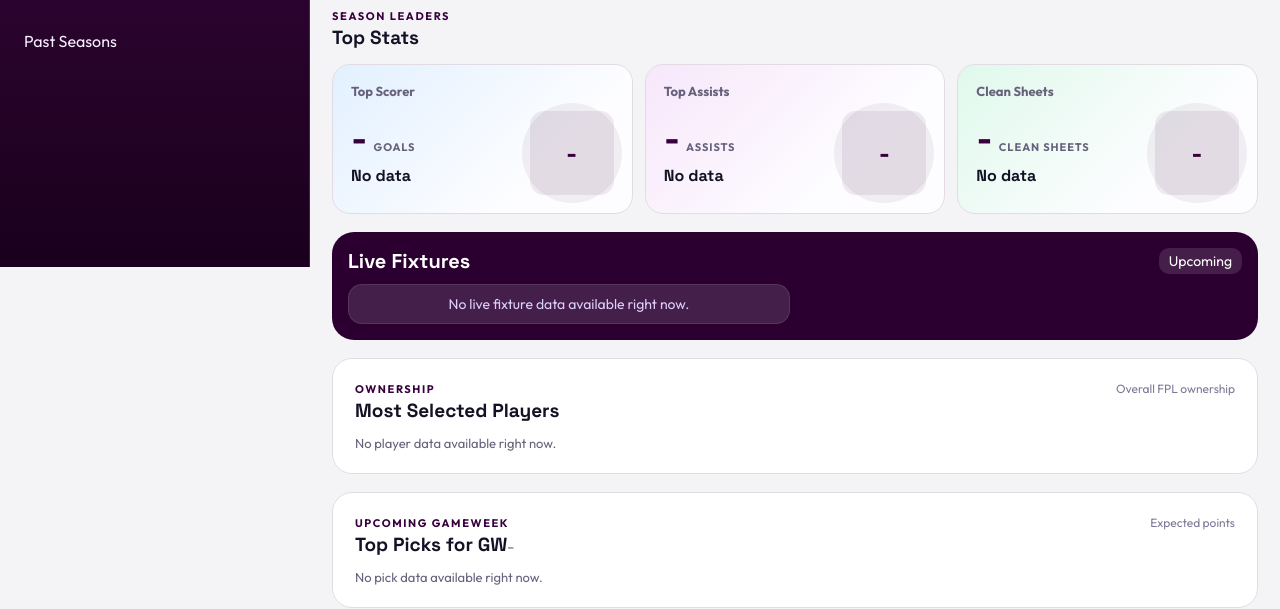
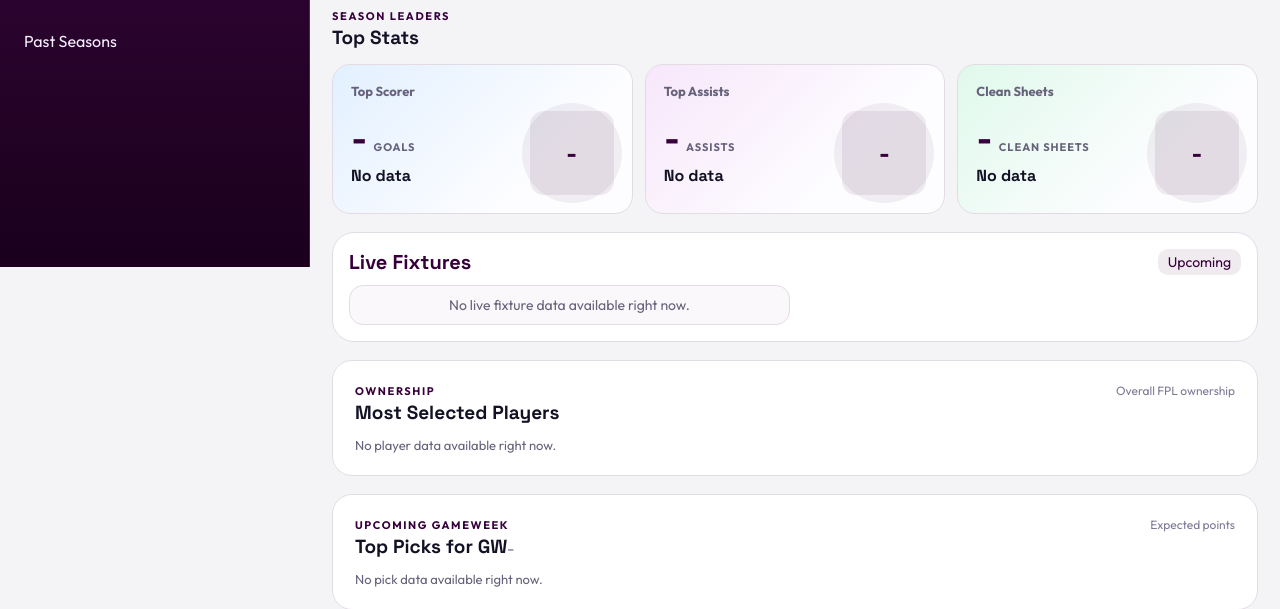
Before and after one commit to RNSAINJU/fpl-djano, a Django app: page / in a window 1280 px wide. Shown: the part 533-1142 px from the top of the page. Run offline with Django 5.2, Linux system fonts and the light colour scheme; data comes from the database, SQL or seed files in the repository; data that the repository does not hold is empty; some libraries are stand-ins or nearby versions.

Commit message:
Restyle Live Fixtures board to a lighter variant of the site theme

```diff
--- a/static/fantasy/css/style.css
+++ b/static/fantasy/css/style.css
@@ -966,6 +966,54 @@ body {
     color: #fff !important;
 }
 
+/* Live Fixtures gets a lighter variant of the shared dark
+   .live-fixtures-board look - same layout/markup as the dark board, but
+   white card surfaces with brand-purple/green accents instead of
+   white-on-dark, to match the site's lighter card sections (.card,
+   League Table, banner ad). Scoped to #live-fixtures so the Team of the
+   Week section below - which reuses .live-fixtures-board/.live-fixtures-head
+   as-is - keeps its original dark styling. */
+#live-fixtures.live-fixtures-board {
+    background: var(--surface);
+    border: 1px solid var(--outline);
+    color: var(--text-dark);
+}
+
+#live-fixtures .live-fixtures-head h4 {
+    color: var(--brand);
+}
+
+#live-fixtures .live-fixtures-head span {
+    background: rgba(55, 0, 60, 0.08);
+    color: var(--brand);
+}
+
+#live-fixtures .live-fixture-card {
+    background: var(--surface-soft);
+    border: 1px solid var(--outline);
+}
+
+#live-fixtures .fixture-teams strong {
+    color: var(--text-dark);
+}
+
+#live-fixtures .fixture-teams span {
+    color: var(--text-muted);
+}
+
+#live-fixtures .fixture-status {
+    background: rgba(55, 0, 60, 0.08);
+    color: var(--brand);
+}
+
+#live-fixtures .live-fixture-card p {
+    color: var(--text-muted);
+}
+
+#live-fixtures .fixture-score {
+    color: var(--text-dark) !important;
+}
+
 .card-header {
     margin-bottom: 12px;
     display: flex;
```
